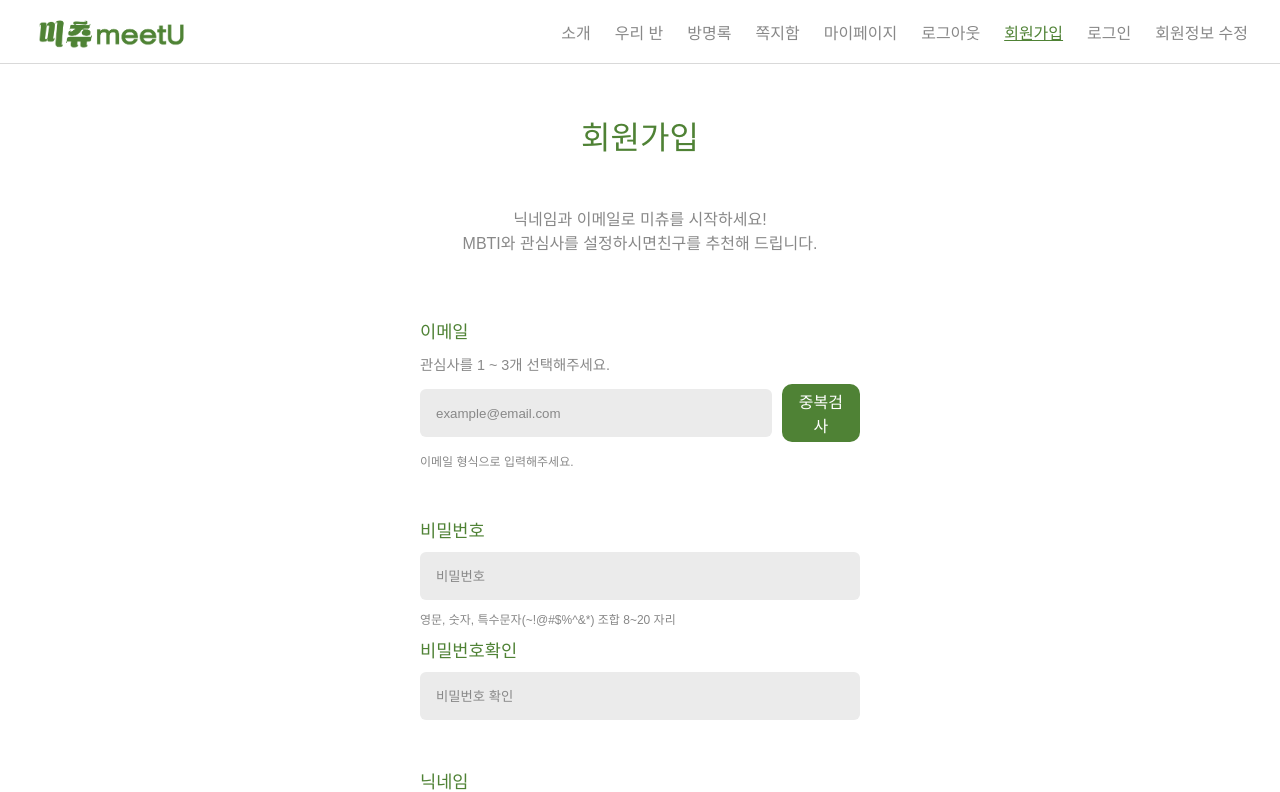
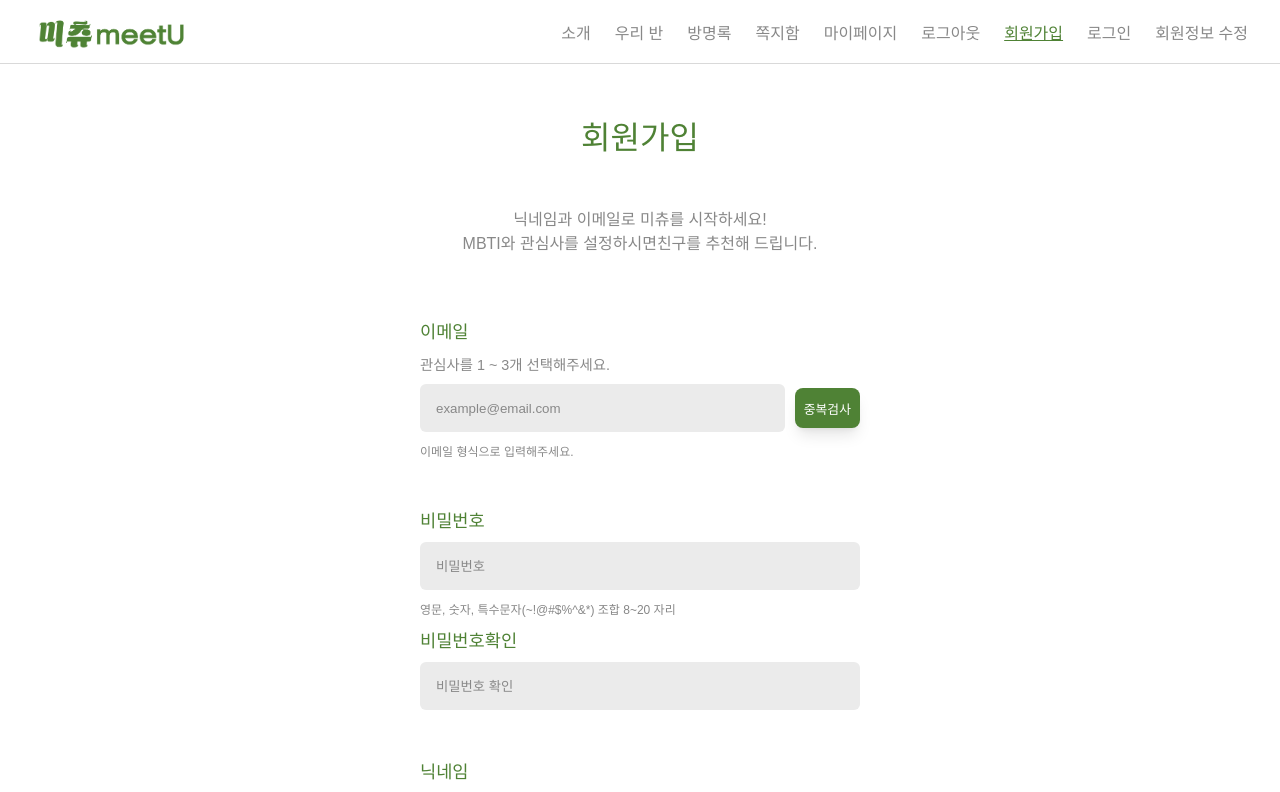
Before and after one commit to haebinPark/meetU, a React (Create React App) app in the folder Client/: page /join in a window 1280 px wide. Shown: the top 792 px of the page. Built offline with nearby package versions, Linux system fonts and the light colour scheme; a web font is replaced by a local one.

Commit message:
[FE]✨Feat : 공통 Button 컴포넌트 수정 #7

```diff
--- a/Client/src/components/Common/Button.jsx
+++ b/Client/src/components/Common/Button.jsx
@@ -3,16 +3,18 @@ import { styled, css } from "styled-components";
 //크기 CSS
 const SIZES = {
   sm: css`
-    --button-font-size: 1rem;
-    --button-padding: 0.3125rem 1rem;
+    --button-font-size: 0.8rem;
+    --button-width: 5rem;
+    --button-height: 2.5rem;
+    --button-weight: 400;
   `,
   md: css`
-    --button-padding: 0.8125rem 3.4375rem;
-    --button-font-size: 1.25rem;
+    --button-font-size: 1.2rem;
+    --button-width: 10.625rem;
   `,
   lg: css`
-    --button-font-size: 1.5625rem;
-    --button-padding: 0.9375rem 5rem;
+    --button-font-size: 1.2rem;
+    --button-width: 14rem;
   `,
 };
 
@@ -26,20 +28,30 @@ const VARIANTS = {
     --button-bg-color: #9bbd8a;
     --button-hover-bg-color: #4f8235;
   `,
+  lightbtn: css`
+    --button-bg-color: var(--box-gray);
+    --button-hover-bg-color: var(--font-lightgray);
+    --button-color: #000;
+  `,
 };
 
 //메인 CSS
 const StyledButton = styled.button`
-  ${(p) => p.sizeStyle}
-  ${(p) => p.variantStyle}
+  ${(p) => p.$sizeStyle};
+  ${(p) => p.$variantStyle};
 
   margin: 0;
   border: none;
   cursor: pointer;
   font-family: "IBM Plex Sans KR", sans-serif;
+  width: var(--button-width, 5rem);
+  height: var(--button-height, 3rem);
   font-size: var(--button-font-size, 1rem);
-  padding: var(--button-padding, 0.75rem 1rem);
-  border-radius: var(--button-radius, 0.625rem);
+  font-weight: var(--button-weight, 500);
+  box-shadow:
+    0 10px 15px -3px rgb(0 0 0 / 0.1),
+    0 4px 6px -4px rgb(0 0 0 / 0.1);
+  border-radius: 8px;
   color: var(--button-color, #ffffff);
   background: var(--button-bg-color, var(--brand-color));
 
@@ -51,15 +63,16 @@ const StyledButton = styled.button`
 `;
 
 //버튼 부분
-function Button({ onClick, size, variant, children }) {
+function Button({ onClick, type, size, variant, children }) {
   const sizeStyle = SIZES[size];
   const variantStyle = VARIANTS[variant];
 
   return (
     <StyledButton
       onClick={onClick}
-      sizeStyle={sizeStyle}
-      variantStyle={variantStyle}
+      type={type}
+      $sizeStyle={sizeStyle}
+      $variantStyle={variantStyle}
     >
       {children}
     </StyledButton>
```
